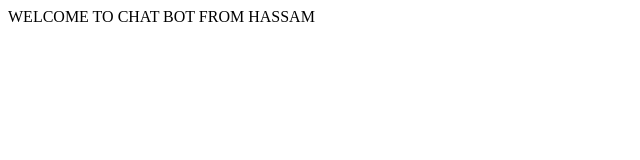
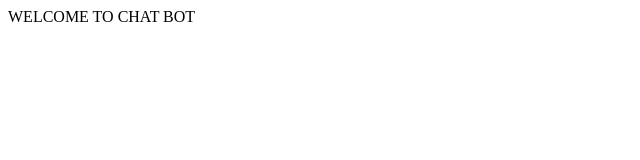
Before and after one commit to hassamboi/chatbot, a React (Create React App) app in the folder client/: page / in a window 1280 px wide. Shown: the top 160 px of the page, without its empty margins (0-640 px from the left). Built offline with nearby package versions, Linux system fonts and the light colour scheme.

Commit message:
Revert "Tested changes from branch"

```diff
--- a/client/src/components/App/App.js
+++ b/client/src/components/App/App.js
@@ -1,5 +1,5 @@
 const App = () => {
-  return <div>WELCOME TO CHAT BOT FROM HASSAM</div>;
+  return <div>WELCOME TO CHAT BOT</div>;
 };
 
 export default App;
```
